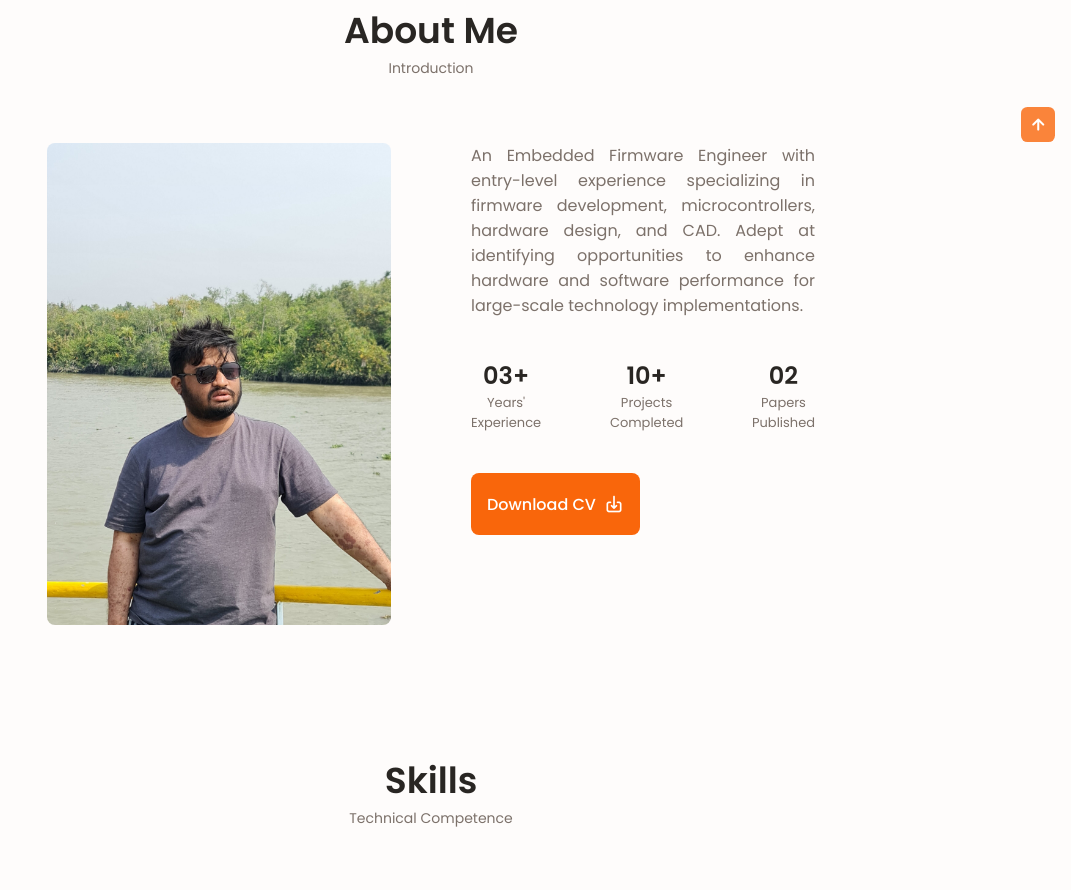
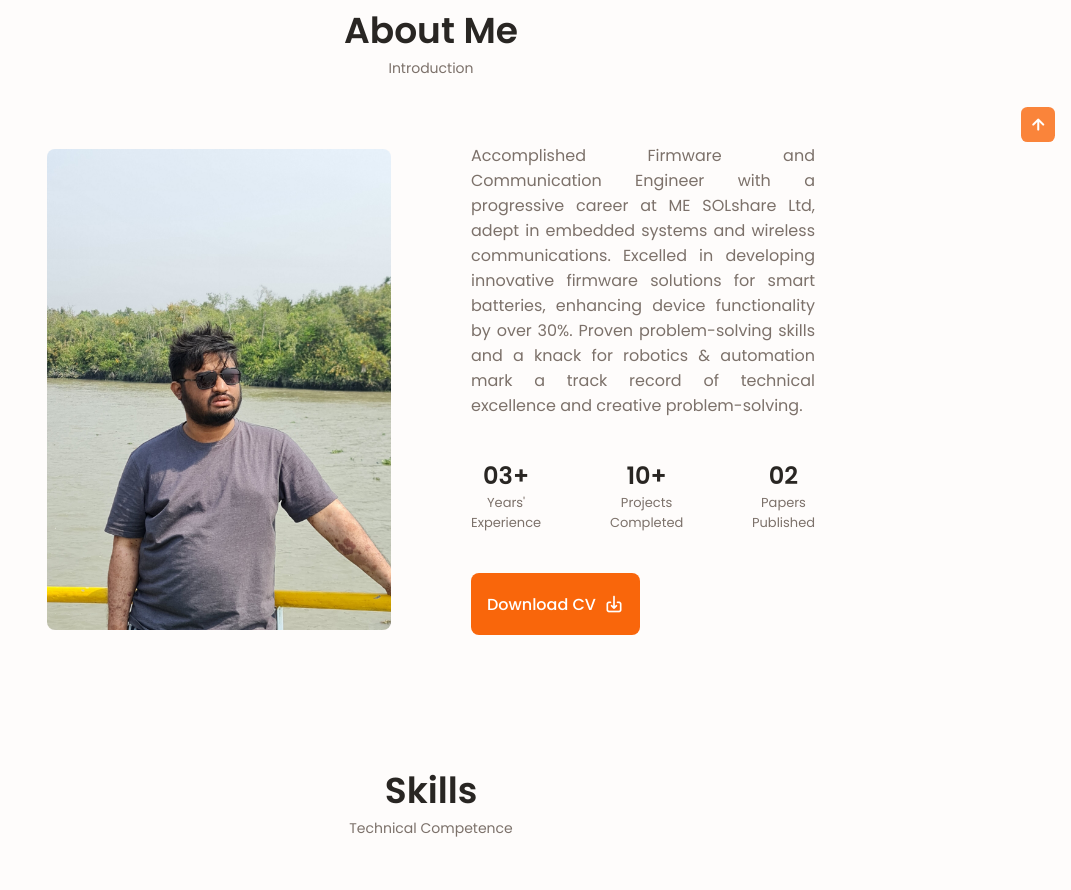
Before and after one commit to RayedFarhad/rayedfarhad.github.io, a plain HTML site: page index.html in a window 1280 px wide. Shown: the part 818-1708 px from the top of the page, without its empty margins (209-1280 px from the left). Drawn offline with nearby package versions, Linux system fonts and the light colour scheme.

Commit message:
CV and about me section updated

```diff
--- a/index.html
+++ b/index.html
@@ -200,9 +200,10 @@
 
 
                     <div class="about__data">
-                        <p class="about__description">An Embedded Firmware Engineer with entry-level experience specializing in firmware development,
-                            microcontrollers, hardware design, and CAD. Adept at identifying opportunities to enhance hardware and software performance
-                            for large-scale technology implementations.</p>
+                        <p class="about__description"> Accomplished Firmware and Communication Engineer with a progressive career at ME SOLshare Ltd,
+                            adept in embedded systems and wireless communications. Excelled in developing innovative firmware solutions
+                            for smart batteries, enhancing device functionality by over 30%. Proven problem-solving skills and a knack
+                            for robotics & automation mark a track record of technical excellence and creative problem-solving.</p>
 
                         <div class="about__info">
                             <div>
```
Also changed, not shown: 1 other file.
